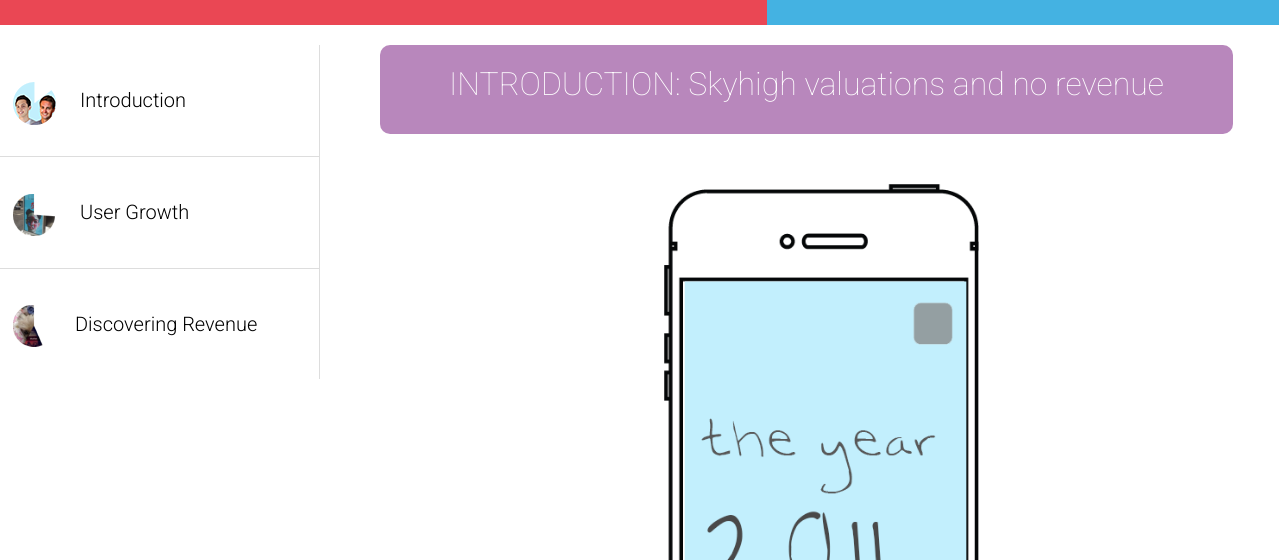
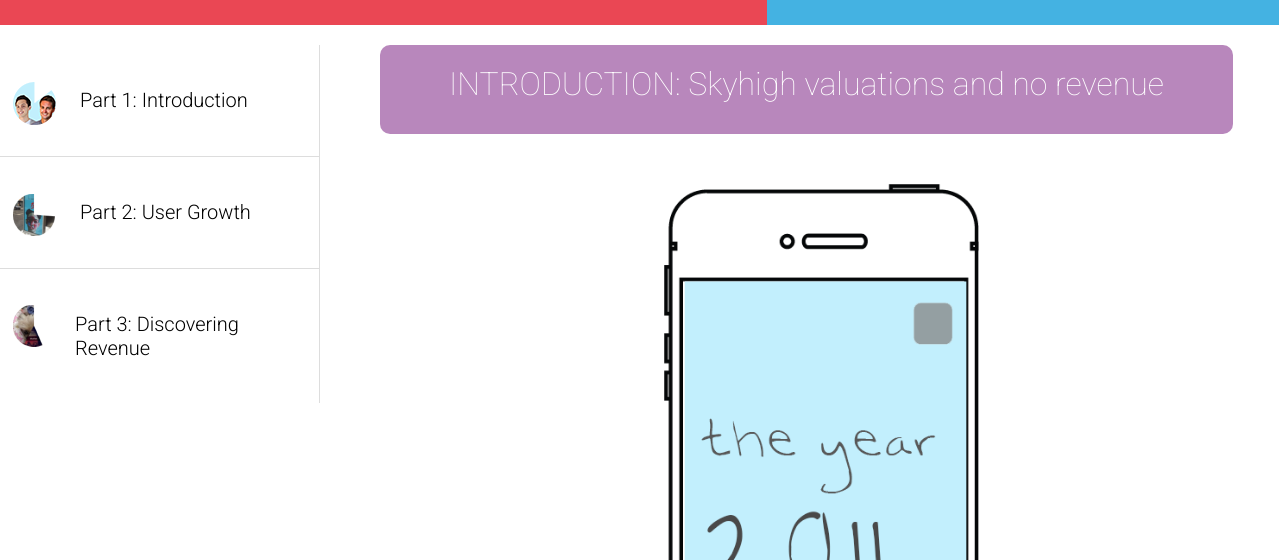
Before and after one commit to gurmanbh/snapchat-web, a plain HTML site: page index.html in a window 1280 px wide. Shown: the part 775-1335 px from the top of the page. Drawn offline with Linux system fonts and the light colour scheme.

Commit message:
added part 1,2,3

```diff
--- a/index.html
+++ b/index.html
@@ -38,11 +38,11 @@
         <div id="rail" style="background-color: white" class="fixme">
             <div data-refer="intro" class="nav nav-active">
                 <img src="img/menu-01.png" align="left" />
-                <h5>Introduction</h5>
+                <h5>Part 1: Introduction</h5>
             </div>
             <div data-refer = "user-growth" class="nav">
                 <img src="img/menu-02.png" align="left" />
-                <h5>User Growth</h5>
+                <h5>Part 2: User Growth</h5>
             </div>
             <!--<div data-refer= "stories" class="nav">
                 <img src="img/menu-04.png" align="left" />
@@ -50,7 +50,7 @@
             </div>-->
             <div data-refer= "revenue" class="nav">
                 <img src="img/menu-05.png" align="left" />
-                <h5>Discovering Revenue</h5>
+                <h5>Part 3: Discovering Revenue</h5>
             </div>
         </div>
         <div id= "content">
```
